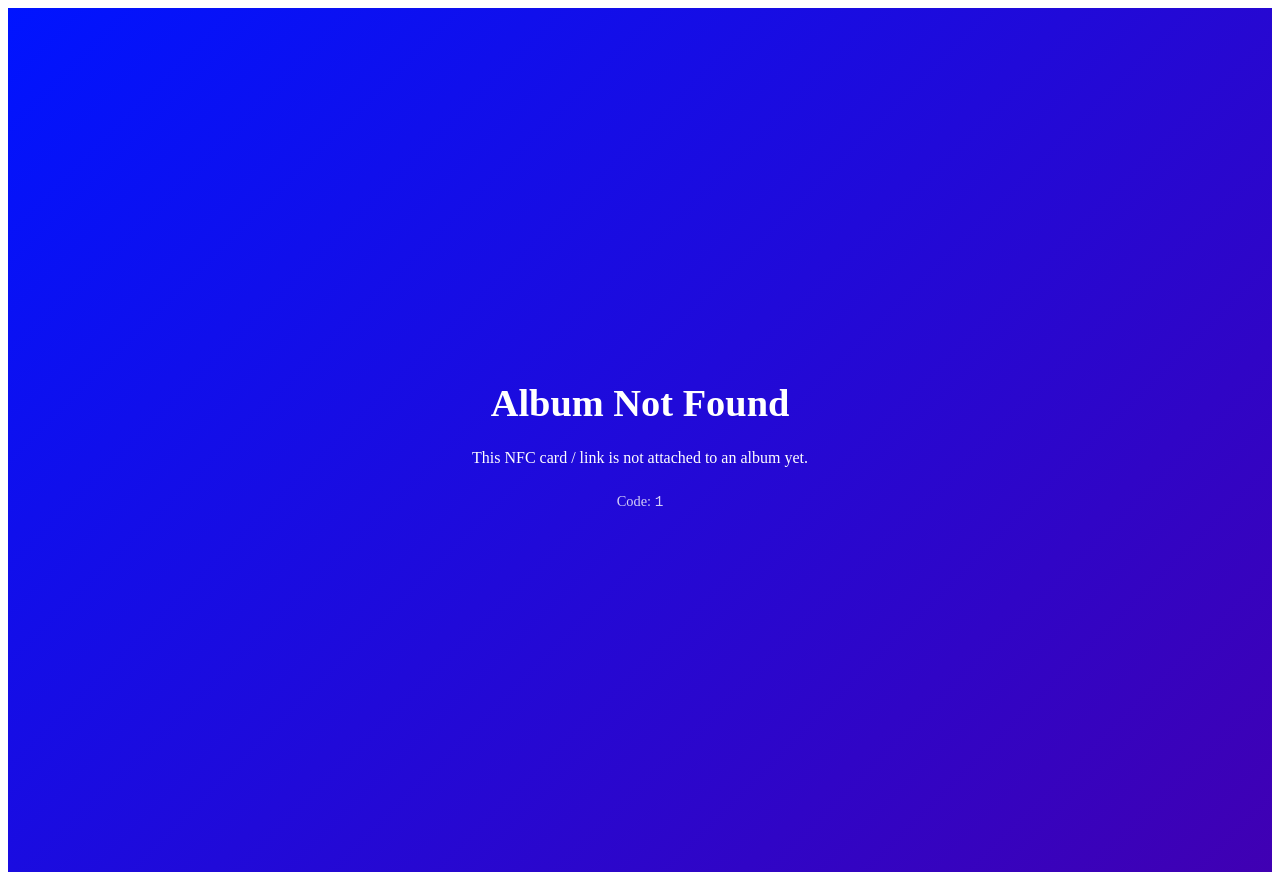
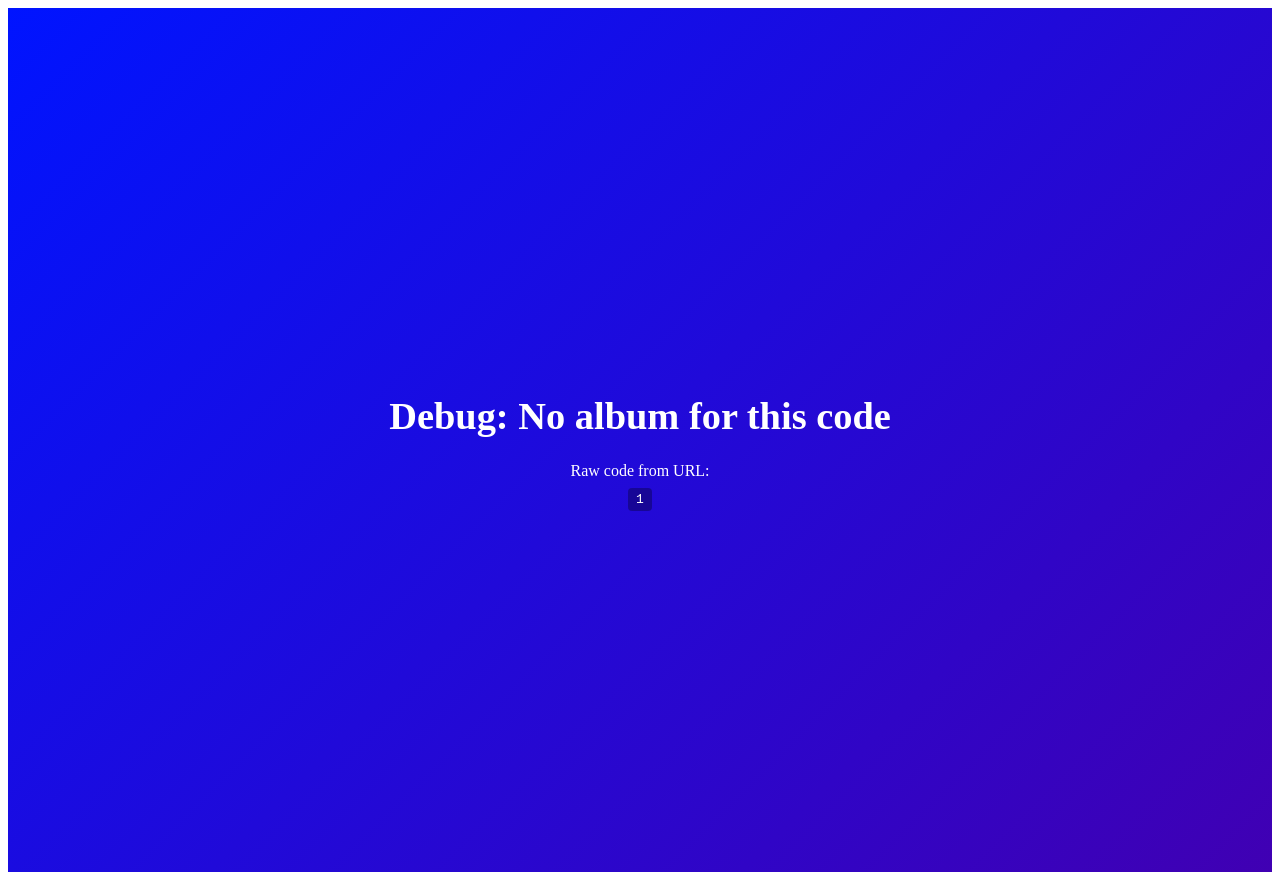
Before and after one commit to phatlabs/tap-album, a Next.js app: page /1 in a window 1280 px wide. Before the commit this address had no page. Built offline with nearby package versions, Linux system fonts and the light colour scheme.

Commit message:
Debug cardCode route

```diff
--- a/app/[cardCode]/page.tsx
+++ b/app/[cardCode]/page.tsx
@@ -1,21 +1,21 @@
 // app/[cardCode]/page.tsx
 
-import { redirect } from "next/navigation";
 import type { Metadata } from "next";
 import { getAlbumByNfcCode } from "../data/albums";
 
 export const metadata: Metadata = {
-  title: "Tap Album | Card",
+  title: "Tap Album | Card Debug",
 };
 
+// force Next 15 to treat this as dynamic
+export const dynamic = "force-dynamic";
+
 export default function CardPage({ params }: any) {
-  // raw value from the URL: /[cardCode]
   const rawCode = params?.cardCode ?? "";
   const cardCode = String(rawCode).toLowerCase();
 
   const album = getAlbumByNfcCode(cardCode);
 
-  // If NO album is attached to this NFC / QR code → show “Album Not Found”
   if (!album) {
     return (
       <main
@@ -31,25 +31,67 @@ export default function CardPage({ params }: any) {
           padding: "2rem",
         }}
       >
-        <h1
+        <h1 style={{ fontSize: "2.4rem", fontWeight: 800, marginBottom: 8 }}>
+          Debug: No album for this code
+        </h1>
+        <p style={{ marginBottom: 8 }}>Raw code from URL:</p>
+        <code
           style={{
-            fontSize: "2.4rem",
-            fontWeight: 800,
-            marginBottom: "0.5rem",
+            padding: "4px 8px",
+            background: "rgba(0,0,0,0.3)",
+            borderRadius: 4,
           }}
         >
-          Album Not Found
-        </h1>
-        <p style={{ marginBottom: "0.75rem", maxWidth: 480 }}>
-          This NFC card / link is not attached to an album yet.
-        </p>
-        <p style={{ opacity: 0.8, fontSize: "0.9rem" }}>
-          Code: <code>{rawCode}</code>
-        </p>
+          {rawCode}
+        </code>
       </main>
     );
   }
 
-  // If we DO have an album, send them straight to /album/[albumId]
-  redirect(`/album/${album.id}`);
+  return (
+    <main
+      style={{
+        minHeight: "100vh",
+        display: "flex",
+        flexDirection: "column",
+        alignItems: "center",
+        justifyContent: "center",
+        textAlign: "center",
+        background: "radial-gradient(circle at top, #facc15, #0f172a)",
+        color: "#ffffff",
+        padding: "2rem",
+      }}
+    >
+      <h1 style={{ fontSize: "2.4rem", fontWeight: 800, marginBottom: 8 }}>
+        Debug: Card found
+      </h1>
+      <p style={{ marginBottom: 8 }}>cardCode from URL:</p>
+      <code
+        style={{
+          padding: "4px 8px",
+          background: "rgba(0,0,0,0.3)",
+          borderRadius: 4,
+          marginBottom: 16,
+          display: "inline-block",
+        }}
+      >
+        {rawCode}
+      </code>
+
+      <p style={{ marginBottom: 4 }}>Matched album:</p>
+      <pre
+        style={{
+          textAlign: "left",
+          maxWidth: 500,
+          fontSize: 12,
+          whiteSpace: "pre-wrap",
+          background: "rgba(15,23,42,0.9)",
+          padding: 12,
+          borderRadius: 8,
+        }}
+      >
+        {JSON.stringify(album, null, 2)}
+      </pre>
+    </main>
+  );
 }
```
